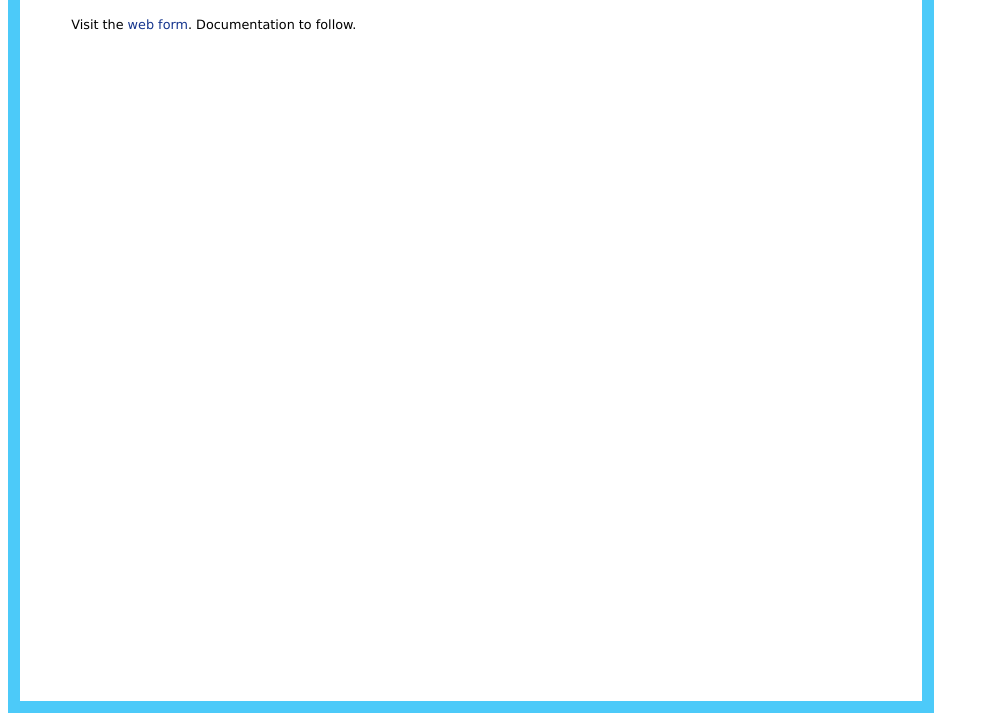
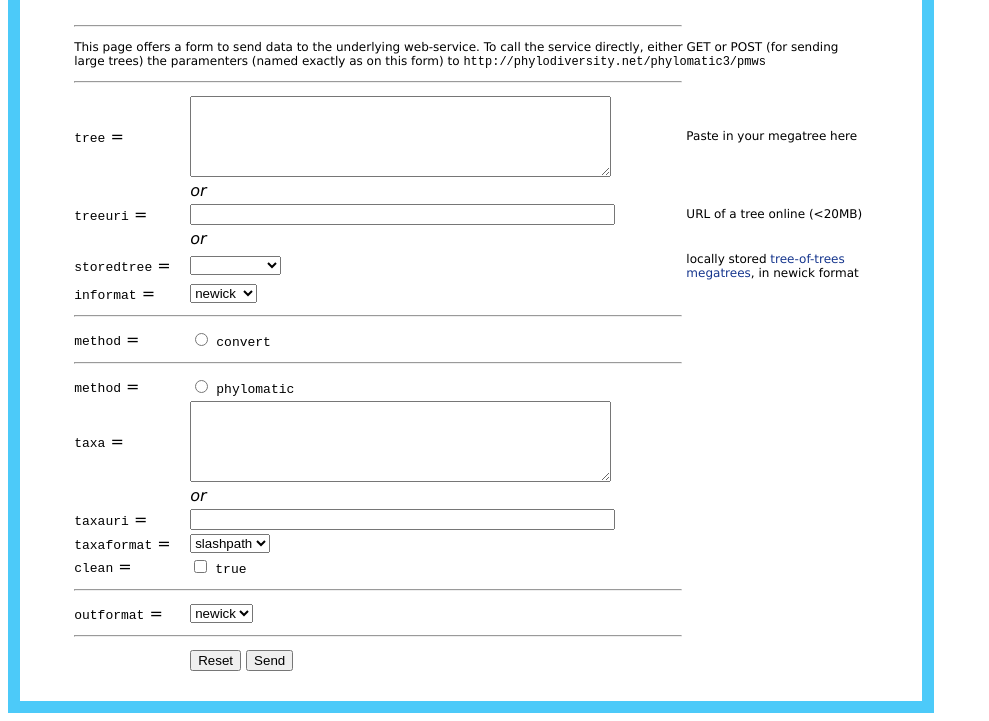
Before and after one commit to camwebb/phylomatic-ws, a plain HTML site: page index.html in a window 1280 px wide. Shown: the part 79-800 px from the top of the page, without its empty margins (0-989 px from the left). Drawn offline with Linux system fonts and the light colour scheme.

Commit message:
form now at index.html

```diff
--- a/index.html
+++ b/index.html
@@ -3,10 +3,163 @@
   <head>
 	<meta content="application/xhtml+xml; charset=utf-8" http-equiv="content-type"/>
 	<link rel="stylesheet" href="css/default.css" type="text/css" />
-	<title>Phylomatic version 3</title>
+	<title>Phylomatic (v3)</title>
+	<!-- <link rel="stylesheet" type="text/css" href="xsl/xmalesia.css" /> -->
   </head>
   <body>
 	<h1>Phylomatic version 3</h1>
-	<p>Visit the <a href="form.html">web form</a>. Documentation to follow.</p>
+	<form method="post" action="pmws">
+	  <table>
+		<tr>
+		  <td colspan="2"><hr/></td>
+		  <td>&#160;</td>
+		</tr>
+		<tr>
+		  <td colspan="3" style="font-size:12px">This page offers a form to send data to the underlying web-service.  To call the service directly, either GET or POST (for sending large trees) the paramenters (named exactly as on this form) to <code>http://phylodiversity.net/phylomatic3/pmws</code> </td>
+		</tr>
+		<tr>
+		  <td colspan="2"><hr/></td>
+		  <td>&#160;</td>
+		</tr>
+		<tr>
+		  <td><code>tree</code> =</td>
+		  <td>
+			<textarea cols="50" rows="5" name="tree"></textarea>
+		  </td>
+		  <td style="font-size:12px;">Paste in your megatree here</td>
+		</tr>
+		<tr>
+		  <td>&#160;</td>
+
+		  <td><i>or</i></td>
+		  <td>&#160;</td>
+		</tr>
+		<tr>
+		  <td><code>treeuri</code> =</td>
+		  <td>
+			<input name="treeuri" type="text" size="50"/>
+		  </td>
+		  <td style="font-size:12px;">URL of a tree online (&lt;20MB)</td>
+		</tr>
+		<tr>
+		  <td>&#160;</td>
+
+		  <td><i>or</i></td>
+		  <td>&#160;</td>
+		</tr>
+		<tr>
+		  <td><code>storedtree</code>&#160;=</td>
+		  <td>
+			<select name="storedtree">
+			  <option selected="selected" value=""></option>
+			  <option value="R20100701">R20100701</option>
+			  <option value="smith2011">smith2011</option>
+			</select>
+		  </td>
+		  <td style="font-size:12px;">locally stored <a href="https://github.com/camwebb/tree-of-trees/tree/master/megatrees">tree-of-trees megatrees</a>, in newick format</td>
+		</tr>
+		<tr>
+		  <td><code>informat</code> =</td>
+		  <td>
+			<select name="informat">
+			  <option value="newick" selected="selected">newick</option>
+			  <option value="nexml">nexml</option>
+			  <option value="cdaordf">cdaordf</option>
+			</select>
+		  </td>
+		  <td>&#160;</td>
+		</tr>
+		<tr>
+		  <td colspan="2"><hr/></td>
+		  <td>&#160;</td>
+		</tr>
+
+		<tr>
+		  <td><code>method</code> =</td>
+		  <td>
+			<input type="radio" name="method" value="convert"/>
+			<code>convert</code>
+		  </td>
+		  <td>&#160;</td>
+		</tr>
+		<tr>
+		  <td colspan="2"><hr/></td>
+		  <td>&#160;</td>
+		</tr>
+
+		<tr>
+		  <td><code>method</code> =</td>
+		  <td>
+			<input type="radio" name="method" value="phylomatic" />
+			<code>phylomatic</code>
+		  </td>
+		  <td>&#160;</td>
+		</tr>
+		<tr>
+		  <td><code>taxa</code> =</td>
+		  <td>
+			<textarea cols="50" rows="5" name="taxa"></textarea>
+		  </td>
+		  <td>&#160;</td>
+		</tr>
+		<tr>
+		  <td>&#160;</td>
+
+		  <td><i>or</i></td>
+		  <td>&#160;</td>
+		</tr>
+		<tr>
+		  <td><code>taxauri</code> =</td>
+		  <td>
+			<input name="taxauri" type="text" size="50"/>
+		  </td>
+		  <td>&#160;</td>
+		</tr>
+		<tr>
+		  <td><code>taxaformat</code> =</td>
+		  <td>
+			<select name="taxaformat">
+			  <option value="slashpath" selected="selected">slashpath</option>
+			</select>
+		  </td>
+		  <td>&#160;</td>
+		</tr>
+		<tr>
+		  <td><code>clean</code> =</td>
+		  <td>
+			<input type="checkbox" name="clean" value="true"/> <code>true</code>
+		  </td>
+		  <td>&#160;</td>
+		</tr>
+
+		<tr>
+		  <td colspan="2"><hr/></td>
+		  <td>&#160;</td>
+		</tr>
+		<tr>
+		  <td><code>outformat</code> =</td>
+		  <td>
+			<select name="outformat">
+			  <option value="newick" selected="selected">newick</option>
+			  <option value="fyt">fyt</option>
+			</select>
+		  </td>
+		  <td>&#160;</td>
+		</tr>
+		<tr>
+		  <td colspan="2"><hr/></td>
+		  <td>&#160;</td>
+		</tr>
+
+		<tr>
+		  <td>&#160;</td>
+		  <td>
+			<input type="reset" value="Reset"/>
+			<input type="submit" value="Send"/>
+		  </td>
+		  <td>&#160;</td>
+		</tr>
+	  </table>
+	</form>
   </body>
 </html>
```
Also changed, not shown: form.html (deleted, +0 -157 lines).
